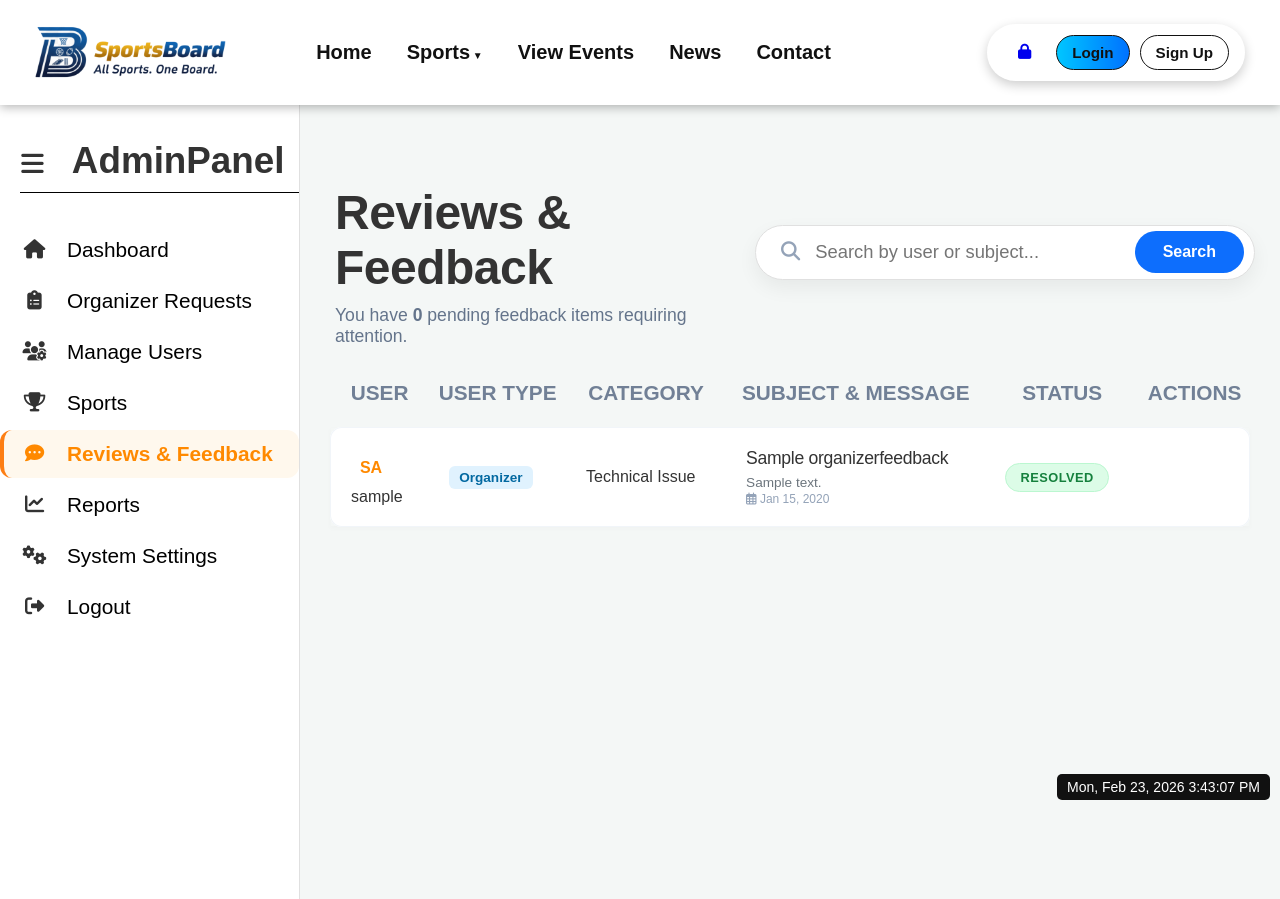
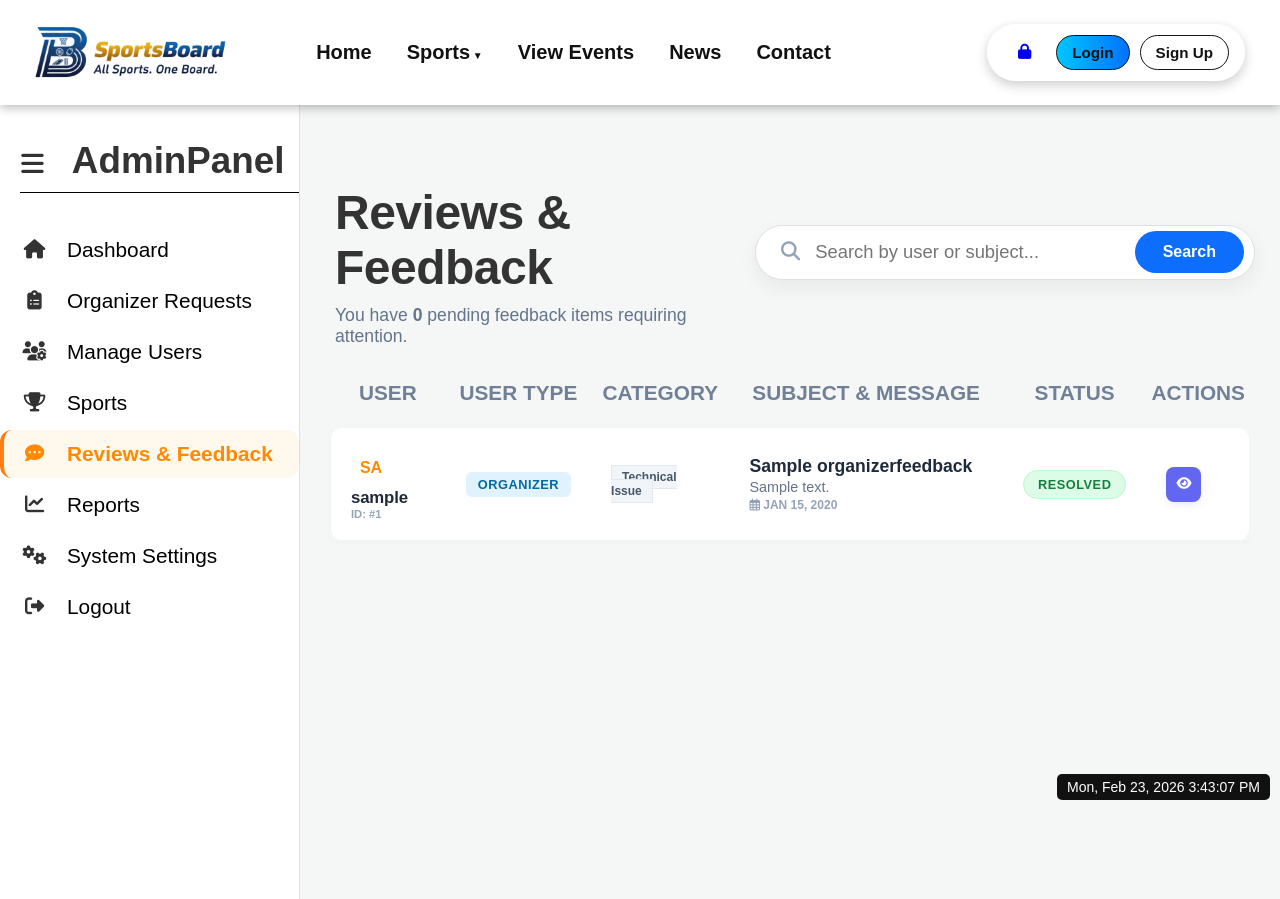
Before and after one commit to AnujaLamichhane/SportsBoard, a Django app: page /admin_panel/feedback/ in a window 1280 px wide. Shown: the top 899 px of the page. Run offline with Django 5.2, Linux system fonts and the light colour scheme; tables that the repository leaves empty hold one stand-in row (values such as "Sample post"); some libraries are stand-ins or nearby versions.

Commit message:
css and html of admin panel modified

```diff
--- /dev/null
+++ b/admin_panel/static/admin_panel/css/manage_feedback.css
@@ -0,0 +1,141 @@
+        /* Status-specific colors to match your theme */
+        .badge-status.resolved { background-color: #d1e7dd; color: #0f5132; }
+        .badge-status.pending { background-color: #fff3cd; color: #856404; }
+        .msg-preview { display: block; font-size: 0.85rem; color: #6c757d; margin-top: 4px; line-height: 1.4; }
+        /* Container for the pill */
+        /* Container Fix */
+.request-header {
+    width: 100%;
+    display: flex;
+    justify-content: space-between;
+    align-items: center;
+    margin-top: 20px;
+    margin-left: 5px;
+}
+
+/* The Search Pill (Styled like your Sports Page) */
+.search-form {
+    display: flex;
+    margin-top: 10px;
+    align-items: center;
+    background: #fff;
+    padding: 0 10px 0 25px; /* Space for the icon on the left */
+    border-radius: 100px;
+    box-shadow: 0 8px 20px rgba(0, 0, 0, 0.06);
+    border: 1px solid #e0e0e0;
+    width: 100%;
+    min-width: 500px; /* Large width as requested */
+    height: 55px;      /* Professional thickness */
+    transition: all 0.3s ease;
+}
+
+/* Magnifying Glass Icon Positioning */
+.search-icon {
+    color: #94a3b8;
+    font-size: 1.2rem;
+    margin-right: 15px;
+}
+
+/* Input Text Styling */
+.search-form input {
+    flex: 1;
+    border: none !important;
+    outline: none !important;
+    padding: 0 !important;
+    font-size: 1.15rem;
+    background: transparent;
+    color: #2d3436;
+}
+
+/* Transparent Clear Button */
+.btn-clear {
+    background: transparent !important;
+    border: none !important;
+    color: #b2bec3;
+    padding: 0 15px;
+    text-decoration: none;
+    font-size: 1.3rem;
+    display: flex;
+    align-items: center;
+}
+
+.btn-clear:hover {
+    color: #eb4d4b;
+}
+
+/* Search Submit Button (The blue pill at the end) */
+.search-btn {
+    background: #0d6efd;
+    color: #fff;
+    border: none;
+    padding: 12px 28px;
+    border-radius: 50px;
+    cursor: pointer;
+    font-weight: 700;
+    font-size: 1rem;
+    transition: all 0.2s;
+}
+
+.search-btn:hover {
+    background: #0056b3;
+    box-shadow: 0 4px 12px rgba(13, 110, 253, 0.2);
+}
+
+/* --- Typographic Hierarchy for Feedback Data --- */
+.user-name-text {
+    font-size: 1.05rem;
+    font-weight: 700;
+    color: #1e293b; /* Deep Slate */
+    letter-spacing: -0.01em;
+}
+
+.user-type-badge {
+    font-size: 0.8rem;
+    font-weight: 700;
+    padding: 5px 12px;
+    border-radius: 6px;
+    text-transform: uppercase;
+    letter-spacing: 0.5px;
+}
+
+.subject-text {
+    font-size: 1.1rem;
+    font-weight: 700;
+    color: #1e293b;
+    margin-bottom: 2px;
+}
+
+.message-preview-text {
+    font-size: 0.9rem;
+    font-weight: 500;
+    color: #64748b; /* Muted Slate */
+    line-height: 1.5;
+}
+
+.small-date-text {
+    font-size: 0.75rem;
+    font-weight: 600;
+    color: #94a3b8;
+    text-transform: uppercase;
+}
+
+/* Category Badge Styling */
+.category-pill {
+    background: #f1f5f9 !important;
+    color: #475569 !important;
+    border: 1px solid #e2e8f0 !important;
+    font-weight: 600 !important;
+    font-size: 0.75rem !important;
+    padding: 4px 10px !important;
+}
+
+
+
+/* Badge Backgrounds for User Types */
+.bg-primary-soft { background-color: #e0f2fe !important; color: #0369a1 !important; }
+.bg-info-soft { background-color: #f0fdfa !important; color: #0d9488 !important; }
+
+/* Vertically center table data for a cleaner look */
+.requests-table td {
+    vertical-align: middle !important;
+}
--- a/admin_panel/static/admin_panel/css/organizer_requests.css
+++ b/admin_panel/static/admin_panel/css/organizer_requests.css
@@ -124,11 +124,23 @@
     transition: 0.2s;
 }
 
-.btn-check { background: #10b981; }
-.btn-eye { background: #3b82f6; }
-.btn-cross { background: #ef4444; }
+.btn-check { background: #10b981 !important; /* Emerald Green */
+    box-shadow: 0 4px 6px rgba(16, 185, 129, 0.1); }
+.btn-eye {
+ background: #6366f1 !important; /* Indigo Blue */
+    box-shadow: 0 4px 6px rgba(99, 102, 241, 0.1);}
 
-.btn-action:hover { filter: brightness(1.1); transform: translateY(-2px); }
+.btn-cross {
+    background: #ef4444 !important; /* Modern Red */
+    box-shadow: 0 4px 6px rgba(239, 68, 68, 0.1);
+}
+
+
+
+.btn-action {
+    transition: all 0.2s ease-in-out;
+    border: none;
+}
 
 /* Avatar Style */
 .avatar-box {
--- a/admin_panel/templates/admin_panel/manage_feedback.html
+++ b/admin_panel/templates/admin_panel/manage_feedback.html
@@ -4,90 +4,7 @@
 {% block extra_css %}
     <link rel="stylesheet" href="{% static 'admin_panel/css/adashboard.css' %}">
     <link rel="stylesheet" href="{% static 'admin_panel/css/organizer_requests.css' %}">
-    <style>
-        /* Status-specific colors to match your theme */
-        .badge-status.resolved { background-color: #d1e7dd; color: #0f5132; }
-        .badge-status.pending { background-color: #fff3cd; color: #856404; }
-        .msg-preview { display: block; font-size: 0.85rem; color: #6c757d; margin-top: 4px; line-height: 1.4; }
-        /* Container for the pill */
-        /* Container Fix */
-.request-header {
-    width: 100%;
-    display: flex;
-    justify-content: space-between;
-    align-items: center;
-    margin-top: 20px;
-    margin-left: 5px;
-}
-
-/* The Search Pill (Styled like your Sports Page) */
-.search-form {
-    display: flex;
-    margin-top: 10px;
-    align-items: center;
-    background: #fff;
-    padding: 0 10px 0 25px; /* Space for the icon on the left */
-    border-radius: 100px;
-    box-shadow: 0 8px 20px rgba(0, 0, 0, 0.06);
-    border: 1px solid #e0e0e0;
-    width: 100%;
-    min-width: 500px; /* Large width as requested */
-    height: 55px;      /* Professional thickness */
-    transition: all 0.3s ease;
-}
-
-/* Magnifying Glass Icon Positioning */
-.search-icon {
-    color: #94a3b8;
-    font-size: 1.2rem;
-    margin-right: 15px;
-}
-
-/* Input Text Styling */
-.search-form input {
-    flex: 1;
-    border: none !important;
-    outline: none !important;
-    padding: 0 !important;
-    font-size: 1.15rem;
-    background: transparent;
-    color: #2d3436;
-}
-
-/* Transparent Clear Button */
-.btn-clear {
-    background: transparent !important;
-    border: none !important;
-    color: #b2bec3;
-    padding: 0 15px;
-    text-decoration: none;
-    font-size: 1.3rem;
-    display: flex;
-    align-items: center;
-}
-
-.btn-clear:hover {
-    color: #eb4d4b;
-}
-
-/* Search Submit Button (The blue pill at the end) */
-.search-btn {
-    background: #0d6efd;
-    color: #fff;
-    border: none;
-    padding: 12px 28px;
-    border-radius: 50px;
-    cursor: pointer;
-    font-weight: 700;
-    font-size: 1rem;
-    transition: all 0.2s;
-}
-
-.search-btn:hover {
-    background: #0056b3;
-    box-shadow: 0 4px 12px rgba(13, 110, 253, 0.2);
-}
-</style>
+  <link rel="stylesheet" href="{% static 'admin_panel/css/manage_feedback.css' %}">
 {% endblock %}
 
 {% block content %}
@@ -142,54 +59,123 @@
             <th class="text-end">Actions</th>
         </tr>
     </thead>
+<!--    <tbody id="feedbackTableBody">-->
+<!--        {% for f in feedbacks %}-->
+<!--        <tr class="request-row">-->
+<!--            <td>-->
+<!--                <div class="d-flex align-items-center">-->
+<!--                    <div class="avatar-box bg-soft-orange">{{ f.organizer.username|slice:":2"|upper }}</div>-->
+<!--                    <span class="fw-bold ms-3">{{ f.organizer.username }}</span>-->
+<!--                </div>-->
+<!--            </td>-->
+<!--            <td>-->
+<!--                {% if f.organizer.organizer_profile %}-->
+<!--                    <span class="bg-primary-soft">Organizer</span>-->
+<!--                {% else %}-->
+<!--                    <span class="bg-info-soft">Athlete</span>-->
+<!--                {% endif %}-->
+<!--            </td>-->
+<!--            <td>-->
+<!--                <span class="badge bg-light text-dark border small">-->
+<!--                    {{ f.get_feedback_type_display }}-->
+<!--                </span>-->
+<!--            </td>-->
+<!--&lt;!&ndash;            <td style="max-width: 400px;">&ndash;&gt;-->
+<!--&lt;!&ndash;                <span class="fw-bold d-block">{{ f.subject }}</span>&ndash;&gt;-->
+<!--&lt;!&ndash;                <span class="msg-preview text-muted">{{ f.message|truncatechars:120 }}</span>&ndash;&gt;-->
+<!--&lt;!&ndash;                <small class="text-muted italic">{{ f.created_at|date:"M d, Y" }}</small>&ndash;&gt;-->
+<!--&lt;!&ndash;            </td>&ndash;&gt;-->
+<!--     <td style="max-width: 400px;">-->
+<!--    <span class="fw-bold d-block text-dark mb-1" style="font-size: 1.1rem; letter-spacing: -0.3px;">-->
+<!--        {{ f.subject }}-->
+<!--    </span>-->
+
+<!--    <span class="msg-preview text-muted mb-2">-->
+<!--        {{ f.message|truncatechars:120 }}-->
+<!--    </span>-->
+
+<!--    <div class="mt-1">-->
+<!--        <small class="small-date">-->
+<!--            <i class="far fa-calendar-alt me-1"></i> {{ f.created_at|date:"M d, Y" }}-->
+<!--        </small>-->
+<!--    </div>-->
+<!--</td>-->
+<!--            <td>-->
+<!--                {% if f.is_resolved %}-->
+<!--                    <span class="badge-status resolved">Resolved</span>-->
+<!--                {% else %}-->
+<!--                    <span class="badge-status pending">Pending</span>-->
+<!--                {% endif %}-->
+<!--            </td>-->
+<!--            <td>-->
+<!--                <div class="d-flex justify-content-end gap-2">-->
+<!--                    {% if not f.is_resolved %}-->
+<!--                    <a href="{% url 'admin_panel:resolve_feedback' f.pk %}" class="btn-action btn-check" title="Mark as Resolved">-->
+<!--                        <i class="fas fa-check"></i>-->
+<!--                    </a>-->
+<!--                    {% endif %}-->
+<!--                </div>-->
+<!--            </td>-->
+<!--        </tr>-->
+<!--        {% empty %}-->
+<!--        <tr>-->
+<!--            <td colspan="6" class="text-center py-5 text-muted">No feedback found.</td>-->
+<!--        </tr>-->
+<!--        {% endfor %}-->
+<!--    </tbody>-->
+
+
+
+
 <tbody id="feedbackTableBody">
     {% for f in feedbacks %}
     <tr class="request-row">
         <td>
             <div class="d-flex align-items-center">
-                    <div class="avatar-box bg-soft-orange">{{ f.organizer.username|slice:":2"|upper }}</div>
-                    <span class="fw-bold ms-3">{{ f.organizer.username }}</span>
+                <div class="avatar-box bg-soft-orange">
+                    {{ f.organizer.username|slice:":2"|upper }}
+                </div>
+                <div class="ms-3">
+                    <span class="user-name-text d-block">{{ f.organizer.username }}</span>
+                    <span class="small-date-text" style="font-size: 0.7rem;">ID: #{{ f.pk }}</span>
+                </div>
             </div>
         </td>
+
         <td>
             {% if f.organizer.organizer_profile %}
-                    <span class="bg-primary-soft">Organizer</span>
+                <span class="user-type-badge bg-primary-soft">Organizer</span>
             {% else %}
-                    <span class="bg-info-soft">Athlete</span>
+                <span class="user-type-badge bg-info-soft">Athlete</span>
             {% endif %}
         </td>
+
         <td>
-                <span class="badge bg-light text-dark border small">
+            <span class="badge category-pill">
                 {{ f.get_feedback_type_display }}
             </span>
         </td>
-<!--            <td style="max-width: 400px;">-->
-<!--                <span class="fw-bold d-block">{{ f.subject }}</span>-->
-<!--                <span class="msg-preview text-muted">{{ f.message|truncatechars:120 }}</span>-->
-<!--                <small class="text-muted italic">{{ f.created_at|date:"M d, Y" }}</small>-->
-<!--            </td>-->
-     <td style="max-width: 400px;">
-    <span class="fw-bold d-block text-dark mb-1" style="font-size: 1.1rem; letter-spacing: -0.3px;">
-        {{ f.subject }}
+
+        <td style="max-width: 450px;">
+            <span class="subject-text d-block">{{ f.subject }}</span>
+            <span class="message-preview-text d-block">
+                {{ f.message|truncatechars:110 }}
             </span>
-
-    <span class="msg-preview text-muted mb-2">
-        {{ f.message|truncatechars:120 }}
+            <div class="mt-2">
+                <span class="small-date-text">
+                    <i class="far fa-calendar-alt me-1"></i> {{ f.created_at|date:"M d, Y" }}
                 </span>
-
-    <div class="mt-1">
-        <small class="small-date">
-            <i class="far fa-calendar-alt me-1"></i> {{ f.created_at|date:"M d, Y" }}
-        </small>
             </div>
         </td>
+
         <td>
             {% if f.is_resolved %}
-                    <span class="badge-status resolved">Resolved</span>
+                <span class="badge-status resolved">RESOLVED</span>
             {% else %}
-                    <span class="badge-status pending">Pending</span>
+                <span class="badge-status pending">PENDING</span>
             {% endif %}
         </td>
+
         <td>
             <div class="d-flex justify-content-end gap-2">
                 {% if not f.is_resolved %}
@@ -197,15 +183,29 @@
                     <i class="fas fa-check"></i>
                 </a>
                 {% endif %}
+                <button class="btn-action btn-eye" title="View Details">
+                    <i class="fas fa-eye"></i>
+                </button>
             </div>
         </td>
     </tr>
     {% empty %}
     <tr>
-            <td colspan="6" class="text-center py-5 text-muted">No feedback found.</td>
+        <td colspan="6" class="text-center py-5">
+            <div class="text-muted">
+                <i class="fa-solid fa-inbox fa-3x mb-3"></i>
+                <p class="fw-bold">No feedback found.</p>
+            </div>
+        </td>
     </tr>
     {% endfor %}
 </tbody>
+
+
+
+
+
+
 </table>
 
 
```
Also changed, not shown: other parts of admin_panel/static/admin_panel/css/organizer_requests.css (+57 -3 lines), admin_panel/templates/admin_panel/organizer_requests.html (+72 -12 lines). Lines whose indentation alone changed are shown as unchanged.
